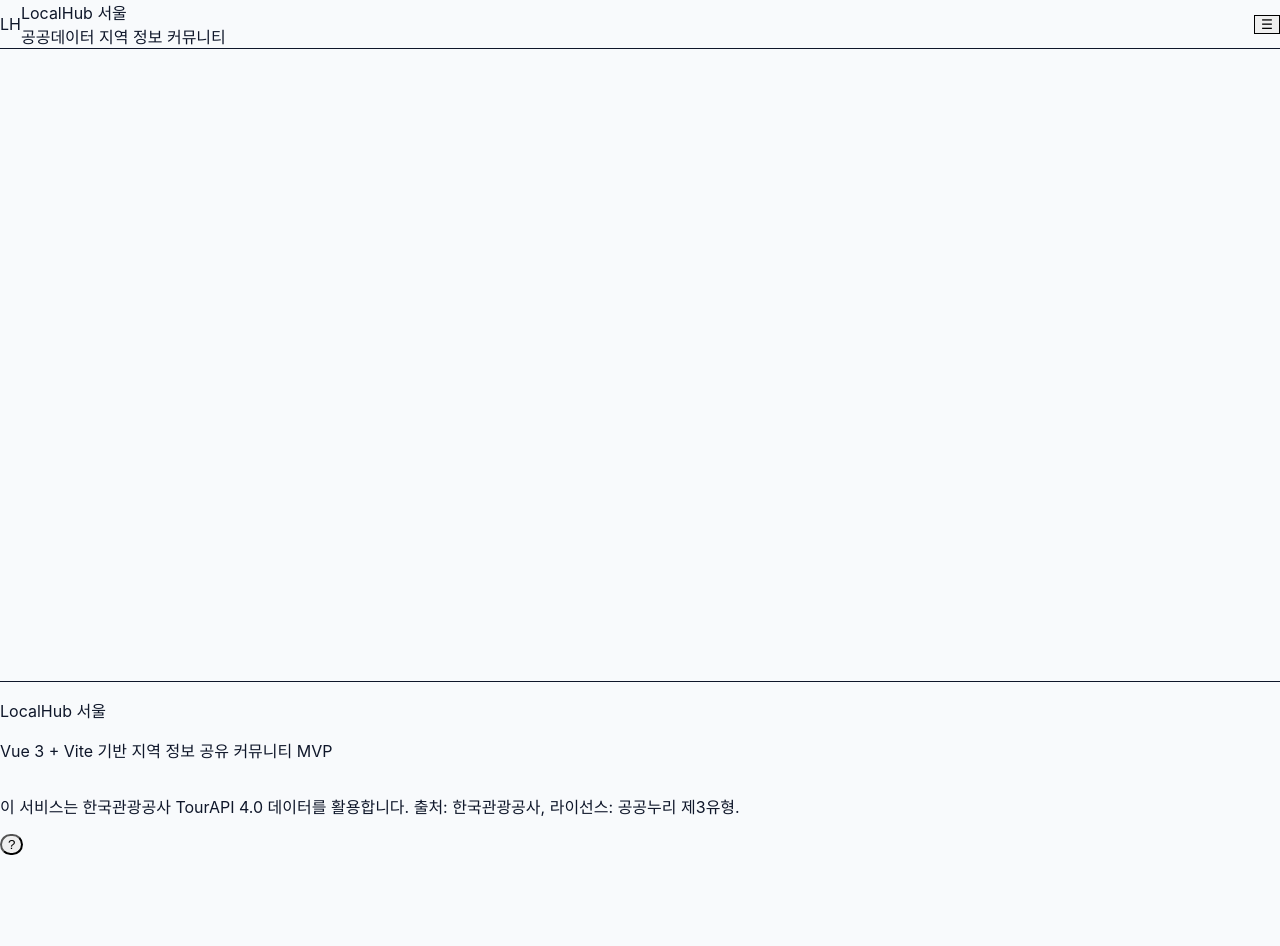
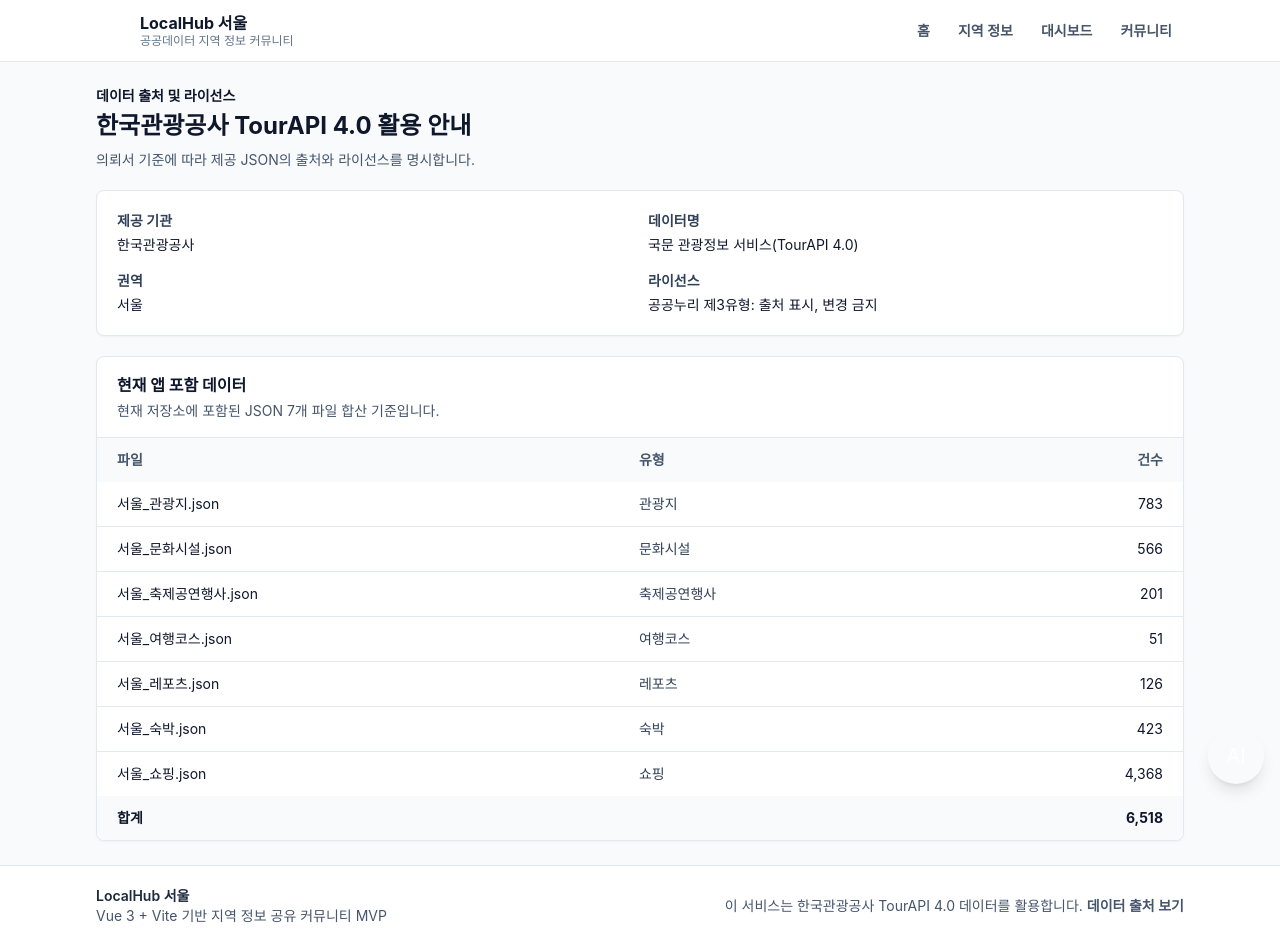
Before and after one commit to SSAFY-Team1/Commu_Prj, a Vue app: page /data-source in a window 1280 px wide. Before the commit the page ends 834 px from the top, so only its background shows below. Built offline with nearby package versions, Linux system fonts and the light colour scheme.

Commit message:
feat(team-a): add place detail and audit UI polish

```diff
--- a/src/assets/tailwind.css
+++ b/src/assets/tailwind.css
@@ -1,6 +1,4 @@
-@tailwind base;
-@tailwind components;
-@tailwind utilities;
+@import "tailwindcss";
 
 @layer base {
   html,
--- a/src/components/Chatbot.vue
+++ b/src/components/Chatbot.vue
@@ -6,7 +6,7 @@
       aria-label="챗봇 열기"
       @click="open = true"
     >
-      ?
+      AI
     </button>
 
     <section v-if="open" class="fixed inset-x-3 bottom-20 z-50 rounded border border-slate-200 bg-white shadow-xl sm:left-auto sm:right-4 sm:w-96">
--- a/src/components/Footer.vue
+++ b/src/components/Footer.vue
@@ -6,7 +6,8 @@
         <p>Vue 3 + Vite 기반 지역 정보 공유 커뮤니티 MVP</p>
       </div>
       <p class="max-w-2xl">
-        이 서비스는 한국관광공사 TourAPI 4.0 데이터를 활용합니다. 출처: 한국관광공사, 라이선스: 공공누리 제3유형.
+        이 서비스는 한국관광공사 TourAPI 4.0 데이터를 활용합니다.
+        <router-link to="/data-source" class="font-semibold text-brand-700 hover:underline">데이터 출처 보기</router-link>
       </p>
     </div>
   </footer>
--- a/src/utils/dataLoader.js
+++ b/src/utils/dataLoader.js
@@ -140,6 +140,11 @@
   return items.filter((item) => item.category === category || item.contentTypeId === String(category))
 }
 
+export async function getItemById(id) {
+  const items = await loadAllData()
+  return items.find((item) => item.id === String(id)) || null
+}
+
 export async function searchItems(keyword, options = {}) {
   const items = await getByCategory(options.category)
   const query = String(keyword || '').trim().toLowerCase()
--- a/src/views/CategoryView.vue
+++ b/src/views/CategoryView.vue
@@ -28,7 +28,7 @@
     <section v-if="loading" class="panel p-6 text-sm text-slate-600">데이터를 불러오는 중입니다...</section>
     <section v-else-if="filteredItems.length === 0" class="panel p-6 text-sm text-slate-600">검색 결과가 없습니다.</section>
     <section v-else class="grid gap-4 md:grid-cols-2">
-      <article v-for="item in pagedItems" :key="item.id" class="panel grid grid-cols-[96px_1fr] overflow-hidden">
+      <router-link v-for="item in pagedItems" :key="item.id" :to="`/place/${encodeURIComponent(item.id)}`" class="panel grid grid-cols-[96px_1fr] overflow-hidden transition hover:border-brand-300 hover:shadow-md">
         <div class="flex min-h-28 items-center justify-center bg-slate-100">
           <img v-if="item.thumbnail" :src="item.thumbnail" :alt="item.title" class="h-full w-full object-cover" />
           <span v-else class="text-xs text-slate-500">이미지 없음</span>
@@ -42,7 +42,7 @@
           <p class="mt-1 text-sm text-slate-600">{{ item.address }}</p>
           <p class="mt-2 text-xs text-slate-500">{{ item.tel }}</p>
         </div>
-      </article>
+      </router-link>
     </section>
 
     <div v-if="filteredItems.length > pageSize" class="flex justify-center">
--- /dev/null
+++ b/src/views/DataSourceView.vue
@@ -0,0 +1,77 @@
+<template>
+  <div class="space-y-5">
+    <header>
+      <p class="text-sm font-semibold text-brand-700">데이터 출처 및 라이선스</p>
+      <h1 class="mt-1 text-2xl font-bold text-slate-900">한국관광공사 TourAPI 4.0 활용 안내</h1>
+      <p class="mt-2 text-sm text-slate-600">의뢰서 기준에 따라 제공 JSON의 출처와 라이선스를 명시합니다.</p>
+    </header>
+
+    <section class="panel p-5">
+      <dl class="grid gap-4 text-sm sm:grid-cols-2">
+        <div>
+          <dt class="font-semibold text-slate-700">제공 기관</dt>
+          <dd class="mt-1 text-slate-900">한국관광공사</dd>
+        </div>
+        <div>
+          <dt class="font-semibold text-slate-700">데이터명</dt>
+          <dd class="mt-1 text-slate-900">국문 관광정보 서비스(TourAPI 4.0)</dd>
+        </div>
+        <div>
+          <dt class="font-semibold text-slate-700">권역</dt>
+          <dd class="mt-1 text-slate-900">서울</dd>
+        </div>
+        <div>
+          <dt class="font-semibold text-slate-700">라이선스</dt>
+          <dd class="mt-1 text-slate-900">공공누리 제3유형: 출처 표시, 변경 금지</dd>
+        </div>
+      </dl>
+    </section>
+
+    <section class="panel overflow-hidden">
+      <div class="border-b border-slate-200 px-5 py-4">
+        <h2 class="font-bold text-slate-900">현재 앱 포함 데이터</h2>
+        <p class="mt-1 text-sm text-slate-600">현재 저장소에 포함된 JSON 7개 파일 합산 기준입니다.</p>
+      </div>
+      <div class="overflow-x-auto">
+        <table class="w-full text-left text-sm">
+          <thead class="bg-slate-50 text-slate-600">
+            <tr>
+              <th class="px-5 py-3 font-semibold">파일</th>
+              <th class="px-5 py-3 font-semibold">유형</th>
+              <th class="px-5 py-3 text-right font-semibold">건수</th>
+            </tr>
+          </thead>
+          <tbody class="divide-y divide-slate-200">
+            <tr v-for="row in rows" :key="row.file">
+              <td class="px-5 py-3 text-slate-900">{{ row.file }}</td>
+              <td class="px-5 py-3 text-slate-700">{{ row.category }}</td>
+              <td class="px-5 py-3 text-right text-slate-900">{{ row.count.toLocaleString() }}</td>
+            </tr>
+          </tbody>
+          <tfoot class="bg-slate-50 font-bold">
+            <tr>
+              <td class="px-5 py-3" colspan="2">합계</td>
+              <td class="px-5 py-3 text-right">{{ total.toLocaleString() }}</td>
+            </tr>
+          </tfoot>
+        </table>
+      </div>
+    </section>
+  </div>
+</template>
+
+<script setup>
+import { computed } from 'vue'
+
+const rows = [
+  { file: '서울_관광지.json', category: '관광지', count: 783 },
+  { file: '서울_문화시설.json', category: '문화시설', count: 566 },
+  { file: '서울_축제공연행사.json', category: '축제공연행사', count: 201 },
+  { file: '서울_여행코스.json', category: '여행코스', count: 51 },
+  { file: '서울_레포츠.json', category: '레포츠', count: 126 },
+  { file: '서울_숙박.json', category: '숙박', count: 423 },
+  { file: '서울_쇼핑.json', category: '쇼핑', count: 4368 }
+]
+
+const total = computed(() => rows.reduce((sum, row) => sum + row.count, 0))
+</script>
--- a/src/views/HomeView.vue
+++ b/src/views/HomeView.vue
@@ -38,7 +38,7 @@
 
       <div v-if="loading" class="panel p-6 text-sm text-slate-600">데이터를 불러오는 중입니다...</div>
       <div v-else class="grid gap-4 sm:grid-cols-2 lg:grid-cols-3">
-        <article v-for="item in featuredItems" :key="item.id" class="panel overflow-hidden">
+        <router-link v-for="item in featuredItems" :key="item.id" :to="`/place/${encodeURIComponent(item.id)}`" class="panel overflow-hidden transition hover:border-brand-300 hover:shadow-md">
           <div class="flex h-36 items-center justify-center bg-slate-100">
             <img v-if="item.thumbnail" :src="item.thumbnail" :alt="item.title" class="h-full w-full object-cover" />
             <span v-else class="text-sm text-slate-500">이미지 없음</span>
@@ -52,7 +52,7 @@
             <h3 class="mt-2 line-clamp-2 font-bold text-slate-900">{{ item.title }}</h3>
             <p class="mt-2 line-clamp-2 text-sm text-slate-600">{{ item.address }}</p>
           </div>
-        </article>
+        </router-link>
       </div>
     </section>
   </div>
--- /dev/null
+++ b/src/views/NotFoundView.vue
@@ -0,0 +1,11 @@
+<template>
+  <section class="panel mx-auto max-w-2xl p-8 text-center">
+    <p class="text-sm font-semibold text-brand-700">404</p>
+    <h1 class="mt-2 text-3xl font-bold text-slate-900">페이지를 찾을 수 없습니다</h1>
+    <p class="mt-3 text-sm text-slate-600">주소가 잘못되었거나 이동된 페이지입니다.</p>
+    <div class="mt-6 flex justify-center gap-3">
+      <router-link to="/" class="rounded bg-brand-500 px-4 py-2 text-sm font-semibold text-white hover:bg-brand-700">홈으로</router-link>
+      <router-link to="/category/all" class="rounded border border-slate-300 bg-white px-4 py-2 text-sm font-semibold text-slate-800 hover:bg-slate-100">지역 정보 보기</router-link>
+    </div>
+  </section>
+</template>
--- /dev/null
+++ b/src/views/PlaceDetailView.vue
@@ -0,0 +1,79 @@
+<template>
+  <div class="space-y-5">
+    <router-link to="/category/all" class="text-sm font-semibold text-brand-700 hover:underline">← 지역 정보 목록</router-link>
+
+    <section v-if="loading" class="panel p-6 text-sm text-slate-600">상세 정보를 불러오는 중입니다...</section>
+
+    <section v-else-if="!item" class="panel p-6">
+      <h1 class="text-2xl font-bold text-slate-900">지역 정보를 찾을 수 없습니다</h1>
+      <p class="mt-2 text-sm text-slate-600">데이터가 갱신되었거나 잘못된 주소일 수 있습니다.</p>
+      <router-link to="/category/all" class="mt-4 inline-flex rounded bg-brand-500 px-4 py-2 text-sm font-semibold text-white hover:bg-brand-700">목록으로 돌아가기</router-link>
+    </section>
+
+    <article v-else class="grid gap-5 lg:grid-cols-[0.9fr_1.1fr]">
+      <div class="panel overflow-hidden">
+        <div class="flex aspect-[4/3] items-center justify-center bg-slate-100">
+          <img v-if="item.image || item.thumbnail" :src="item.image || item.thumbnail" :alt="item.title" class="h-full w-full object-cover" />
+          <span v-else class="text-sm text-slate-500">이미지 없음</span>
+        </div>
+      </div>
+
+      <div class="panel p-5">
+        <div class="flex flex-wrap gap-2 text-xs font-semibold">
+          <span class="rounded bg-brand-50 px-2 py-1 text-brand-700">{{ item.category }}</span>
+          <span class="rounded bg-slate-100 px-2 py-1 text-slate-600">{{ item.district }}</span>
+        </div>
+
+        <h1 class="mt-3 text-3xl font-bold text-slate-900">{{ item.title }}</h1>
+        <p class="mt-3 text-sm text-slate-600">한국관광공사 TourAPI 4.0 제공 데이터를 기반으로 표시합니다.</p>
+
+        <dl class="mt-6 divide-y divide-slate-200 text-sm">
+          <div class="grid gap-2 py-3 sm:grid-cols-[120px_1fr]">
+            <dt class="font-semibold text-slate-700">주소</dt>
+            <dd class="text-slate-900">{{ fullAddress }}</dd>
+          </div>
+          <div class="grid gap-2 py-3 sm:grid-cols-[120px_1fr]">
+            <dt class="font-semibold text-slate-700">전화번호</dt>
+            <dd class="text-slate-900">{{ item.tel }}</dd>
+          </div>
+          <div class="grid gap-2 py-3 sm:grid-cols-[120px_1fr]">
+            <dt class="font-semibold text-slate-700">좌표</dt>
+            <dd class="text-slate-900">{{ coordinates }}</dd>
+          </div>
+          <div v-if="item.eventStartDate || item.eventEndDate" class="grid gap-2 py-3 sm:grid-cols-[120px_1fr]">
+            <dt class="font-semibold text-slate-700">행사 기간</dt>
+            <dd class="text-slate-900">{{ eventDate }}</dd>
+          </div>
+        </dl>
+      </div>
+    </article>
+  </div>
+</template>
+
+<script setup>
+import { computed, onMounted, ref, watch } from 'vue'
+import { getItemById } from '../utils/dataLoader'
+
+const props = defineProps({
+  id: { type: String, required: true }
+})
+
+const loading = ref(true)
+const item = ref(null)
+
+const fullAddress = computed(() => [item.value?.address, item.value?.addressDetail].filter(Boolean).join(' '))
+const coordinates = computed(() => {
+  if (!item.value || item.value.mapx === null || item.value.mapy === null) return '좌표 정보 없음'
+  return `${item.value.mapy}, ${item.value.mapx}`
+})
+const eventDate = computed(() => [item.value?.eventStartDate, item.value?.eventEndDate].filter(Boolean).join(' ~ '))
+
+async function loadItem() {
+  loading.value = true
+  item.value = await getItemById(decodeURIComponent(props.id))
+  loading.value = false
+}
+
+watch(() => props.id, loadItem)
+onMounted(loadItem)
+</script>
```
Also changed, not shown: src/router/index.js (+7 -1 lines), 2 other files (tests, documents, lock files or other folders).
